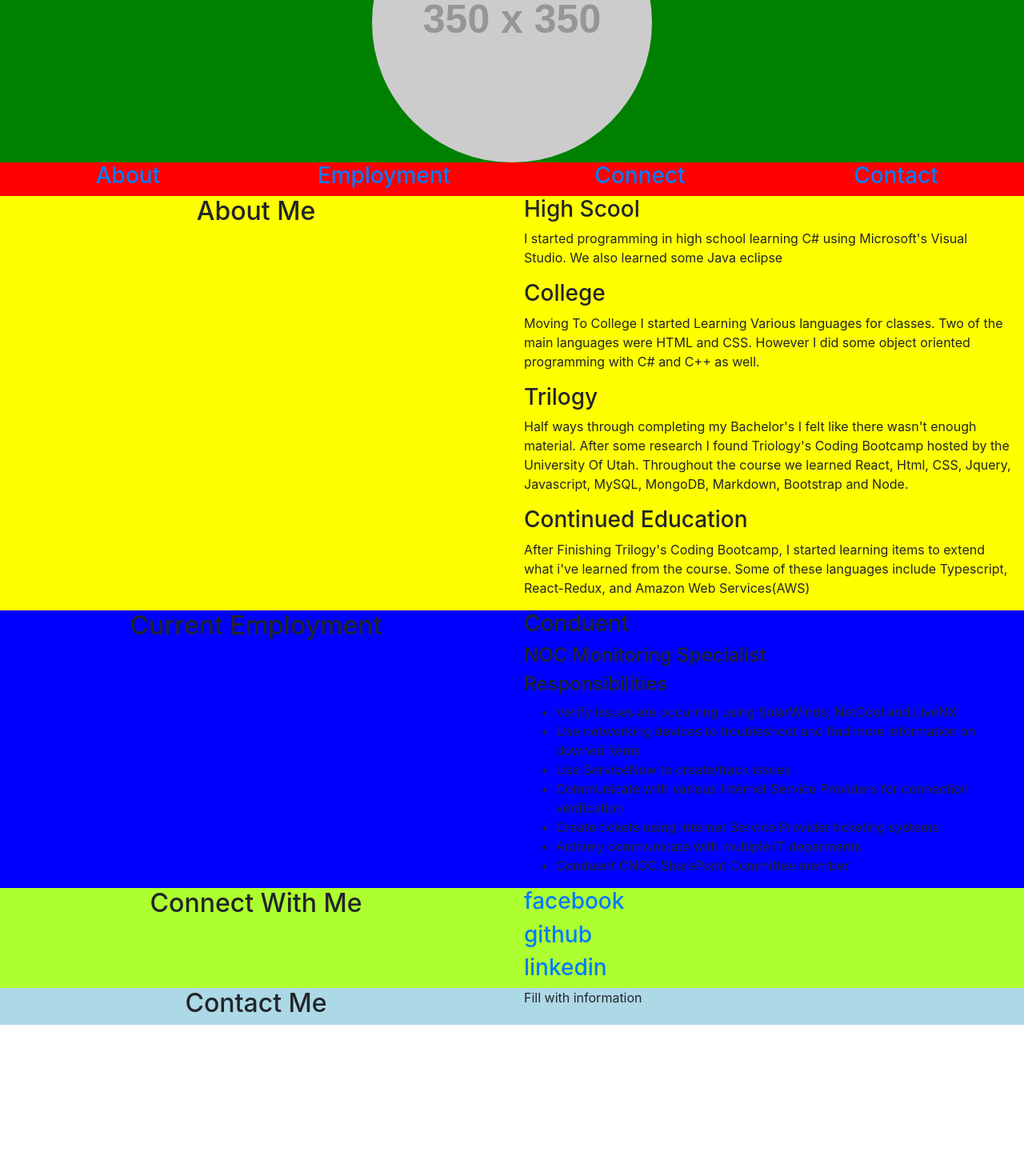
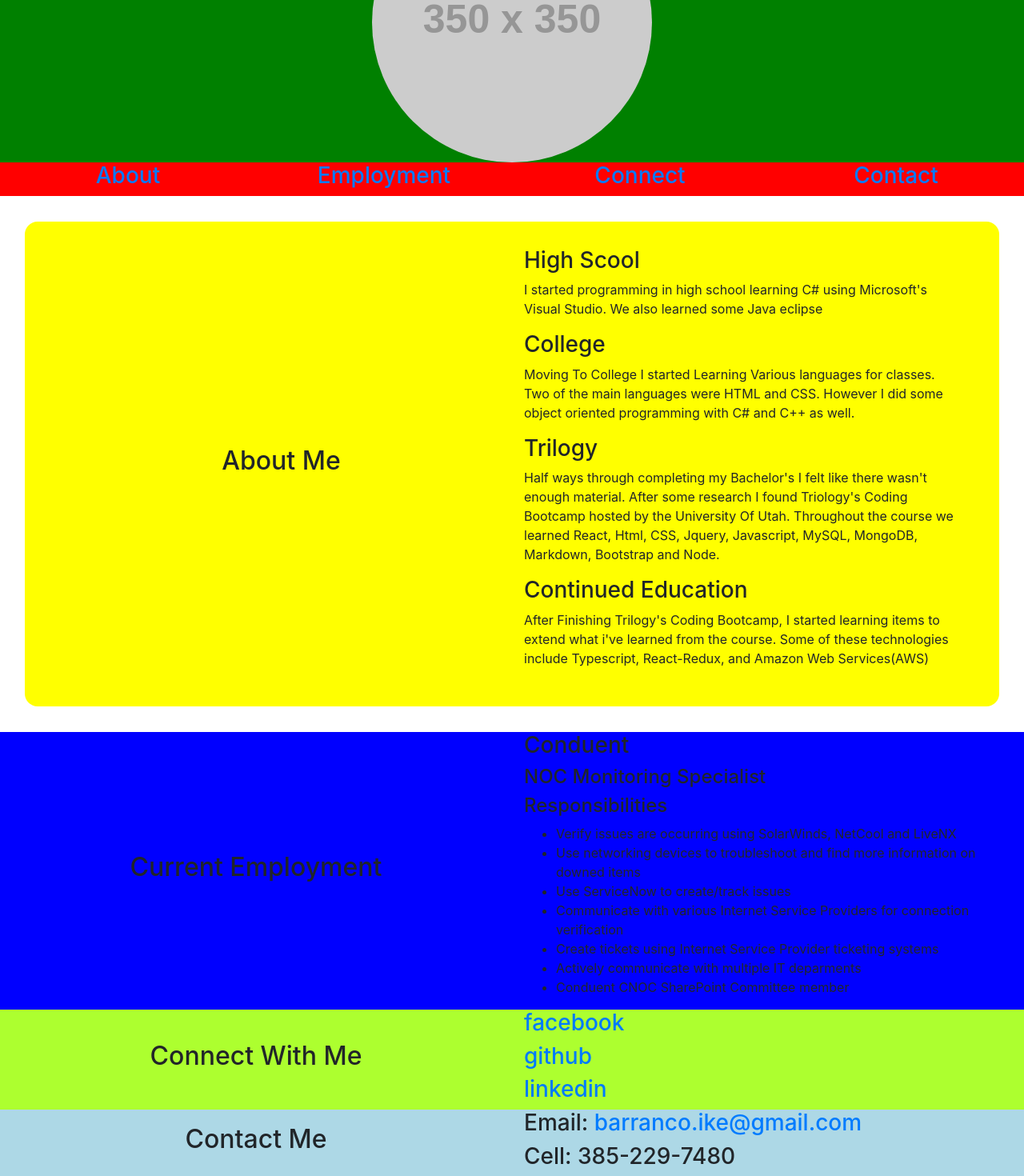
Before and after one commit to ikemous/portfolio, a React (Create React App) app in the folder client/: page / in a window 1280 px wide. Shown: the part 259-1729 px from the top of the page at 80% size. Before the commit the page ends 1540 px from the top, so only its background shows below. Built offline with nearby package versions, Linux system fonts and the light colour scheme.

Commit message:
added more contents inside the home page

```diff
--- a/client/public/index.html
+++ b/client/public/index.html
@@ -39,5 +39,6 @@
       To begin the development, run `npm start` or `yarn start`.
       To create a production bundle, use `npm run build` or `yarn build`.
     -->
+    <script src="https://kit.fontawesome.com/619a7f0f45.js" crossorigin="anonymous"></script>
   </body>
 </html>
--- a/client/src/pages/HomePage.tsx
+++ b/client/src/pages/HomePage.tsx
@@ -1,5 +1,6 @@
 import React from "react";
 import { Col, Container, Image, Row } from "react-bootstrap";
+import "./homPage.css";
 
 function HomePage() {
     return(
@@ -34,8 +35,12 @@ function HomePage() {
                     </a>
                 </Col>
             </Row>
-            <Row style={{background: "yellow"}} id="about-me">
-                <Col xs={12} md={6} className="text-center">
+            <Row
+                className="section"
+                style={{background: "yellow"}}
+                id="about-me"
+            >
+                <Col xs={12} md={6} className="d-flex justify-content-center align-items-center text-center">
                     <h2>About Me</h2>
                 </Col>
                 <Col xs={12} md={6} className="text-left">
@@ -61,13 +66,13 @@ function HomePage() {
                     <h3>Continued Education</h3>
                     <p>
                         After Finishing Trilogy's Coding Bootcamp, I started learning items to
-                        extend what i've learned from the course. Some of these languages
+                        extend what i've learned from the course. Some of these technologies
                         include Typescript, React-Redux, and Amazon Web Services(AWS)
                     </p>
                 </Col>
             </Row>
             <Row style={{background: "blue"}} id="current-employment">
-                <Col xs={12} md={6} className="text-center">
+                <Col xs={12} md={6} className="d-flex justify-content-center align-items-center text-center">
                     <h2>Current Employment</h2>
                 </Col>
                 <Col xs={12} md={6} className="text-left">
@@ -92,7 +97,7 @@ function HomePage() {
                 </Col>
             </Row>
             <Row style={{background: "greenyellow"}} id="connect-with-me">
-                <Col xs={12} md={6} className="text-center">
+                <Col xs={12} md={6} className="d-flex justify-content-center align-items-center text-center">
                     <h2>Connect With Me</h2>
                 </Col>
                 <Col xs={12} md={6} className="text-left">
@@ -108,11 +113,12 @@ function HomePage() {
                 </Col>
             </Row>
             <Row style={{background: "lightblue"}} id="contact-me">
-                <Col xs={12} md={6} className="text-center">
+                <Col xs={12} md={6} className="d-flex justify-content-center align-items-center text-center">
                     <h2>Contact Me</h2>
                 </Col>
                 <Col xs={12} md={6} className="text-left">
-                    Fill with information
+                    <h3>Email: <a href="mailto: barranco.ike@gmail.com?subject=Coding">barranco.ike@gmail.com</a></h3>
+                    <h3>Cell: 385-229-7480</h3>
                 </Col>
             </Row>
         </Container>
--- /dev/null
+++ b/client/src/pages/homPage.css
@@ -0,0 +1,7 @@
+.section {
+    border-radius: 1rem;
+    padding: 2rem;
+    margin: 2rem;
+    margin-left: 1rem!important;
+    margin-right: 1rem!important;
+}
```
